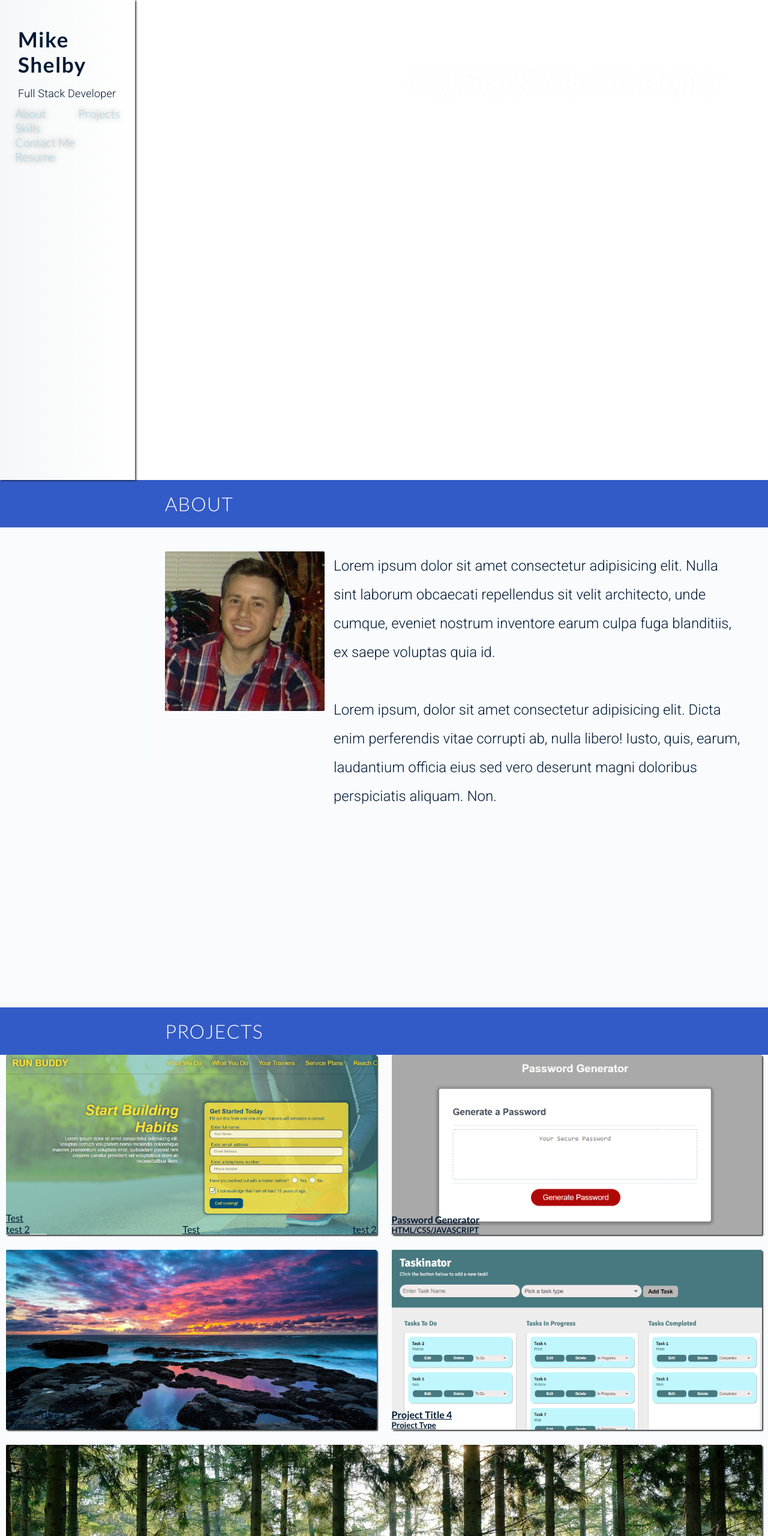
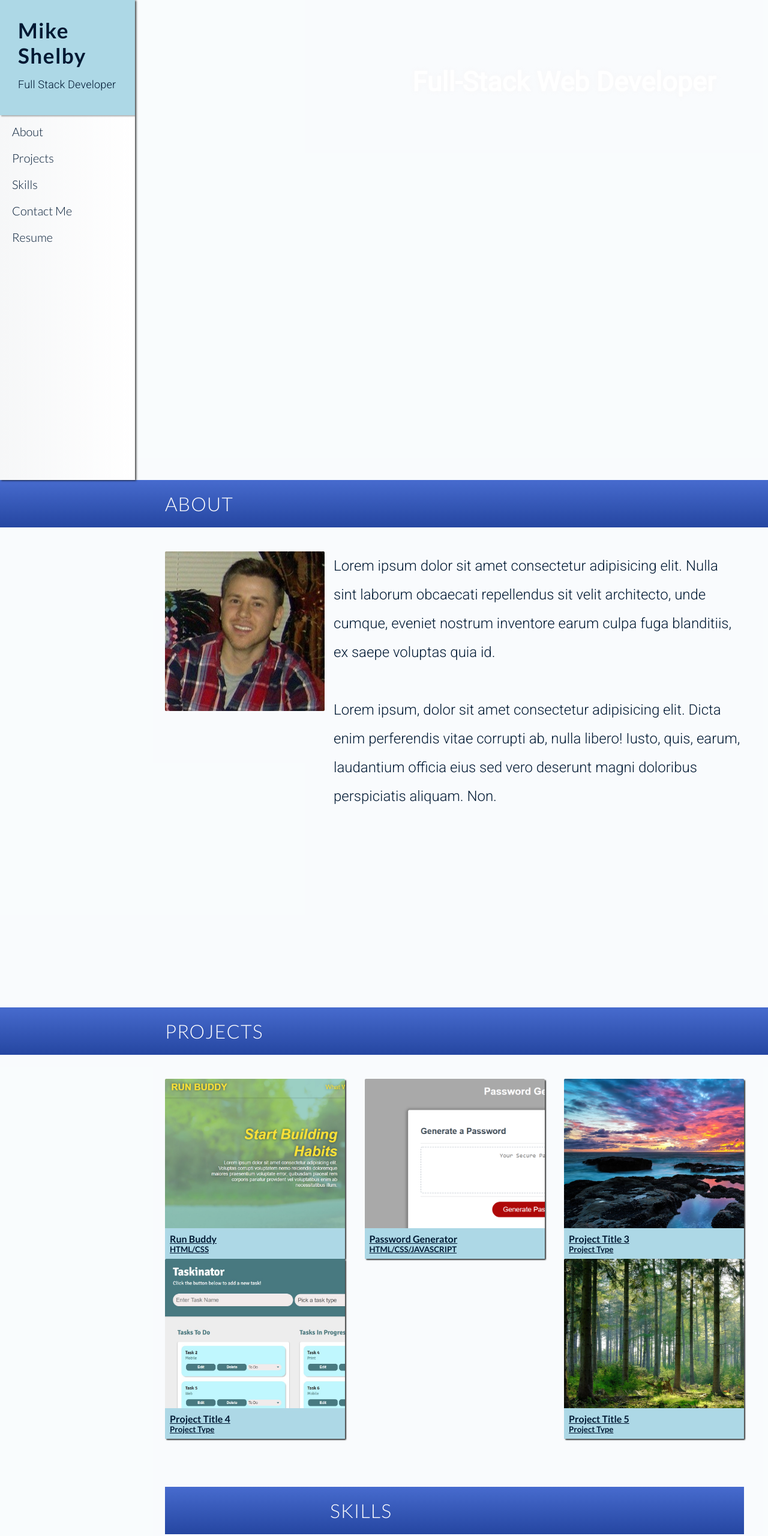
Before and after one commit to MikeGShelby/portfolio-v1, a plain HTML site: page index.html in a window 1280 px wide. Shown: the top 2560 px of the page at 60% size. Drawn offline with Linux system fonts and the light colour scheme.

Commit message:
replace projects grid section with flex

```diff
--- a/assets/css/style.css
+++ b/assets/css/style.css
@@ -1,6 +1,7 @@
 /*-- GLOBAL STYLES --*/
 :root {
     --primary-color:lightblue;
+    --primary-color-lighter:rgb(223, 240, 247);
     --secondary-color: #024e76;
     --tertiary-color: #001933;
     --background-color:#0f65c01a;
@@ -28,18 +29,17 @@
 }
 
 /*-- HEADER --*/
+/* side navigation menu */
 
-/* side navigation menu */
 .header {
-    height: 100%; /* 100% Full-height */
-    width: 225px; /* 0 width - change this with JavaScript */
+    height: 100%;
+    width: 225px;
     position: fixed; /* Stay in place */
     z-index: 1; /* Stay on top */
     top: 0; /* Stay at the top */
     left: 0;
     background-image: linear-gradient(to right, rgb(246, 247, 248) 0%, rgb(255, 255, 255) 100%);
     overflow-x: hidden; /* Disable horizontal scroll */
-    padding-top: 45px; /* Place content 60px from the top */
     transition: 0.5s; /* 0.5 second transition effect to slide in the sidenav */
     box-shadow: 2px 1px 3px rgb(0,0,0,.75);
   }
@@ -49,10 +49,16 @@
     letter-spacing: 1.5px;
     line-height: 2.6rem;
     font-family: var(--header-font);
-    /* color: var(--primary-color); */
     margin:0;
-    /* text-shadow: 0 0 10px rgba(0, 0, 0, 0.5); */
-    padding: 0px 30px;
+    padding: 30px 30px;
+    background-color: var(--primary-color-lighter);
+    /* transition: background-color .5s; */
+    transition: background-color .5s;
+}
+
+.header h1:hover {
+    background-color: var(--primary-color);
+    box-shadow: 2px 2px 2px rgba(0,0,0,.3);
 }
 
 .subheader-text {
@@ -63,32 +69,29 @@
     padding: 0px;
 }
 
-header nav ul {
-    display: flex;
-    flex-wrap:wrap;
-    justify-content: space-between;
-    align-items: center;
+.navigation ul {
     list-style: none;
+    /* padding-top:30px; */
 }
+
 .navigation a {
+    display:block;
     margin: 10px 15px;
     font-weight: lighter;
     font-size: 1.55vw;
-    text-shadow: 0 0 10px rgba(0, 0, 0, 0.5);
-    padding:10px;
+    padding:5px;
     border-radius: 1px;
+    width: 100%;
+    transition: padding .5s;
 }
 
 .navigation a:hover {
     background: var(--primary-color);
-    color: var(--secondary-color);
-    text-shadow: none;
-    padding:10px;
-    border-radius: 3px;
+    padding-left:60px;
 }
 
 header a {
-    color: var(--primary-color);
+    /* color: var(--primary-color); */
     text-decoration: none;
 }
 
@@ -107,7 +110,7 @@
 .hero-subtitle {
     width: 50%;
     text-align: center;
-    text-shadow: 0 0 10px rgba(252, 249, 249, 0.5);
+    text-shadow: 0 0 10px rgba(248, 245, 245, 0.75);
     padding:10px;
     justify-self: flex-end;
     align-self: flex-end;
@@ -129,36 +132,36 @@
     background-color: rgba(248, 251, 253, 0.849);
 }
 
-section {
-    padding:30px;
+.section-title-bg {
+    background-image: linear-gradient(to top, rgb(37, 70, 161) 0%, rgb(71, 107, 206) 100%);
 }
 
 .section-title {
-    background-color: rgb(51, 91, 199);
     color: white;
     letter-spacing: 1px;
     font-size: 32px;
     font-family: var(--header-font);
     font-weight: 100;
-    width:100vw;
     padding: 20px 0px 20px 275px;
-    scroll-behavior: smooth;
 }
 
+.section-content {
+    padding: 40px 40px 40px 275px;
+    min-height: 100vh;
+}
 
 /*-- SECTION: ABOUT ME --*/
-.bio-flex-wrapper {
+.about-content {
     display: flex;
     font-size: 1.5rem;
     font-weight:300;
     font-family: var(--paragraph-font);
     line-height: 3rem;
     flex-wrap:unset;
-    padding: 40px 40px 40px 275px;
-    height: 100vh;
+
 }
 
-.bio-flex-wrapper img {
+.about-content img {
     width: 266px;
     height: 266px;
     margin-bottom: 15px;
@@ -167,16 +170,18 @@
 }
 
 /*-- SECTION: PROJECTS --*/
-.sub-grid-wrapper {
-    display: grid;
-    gap:25px;
+.project-grid {
+    display: flex;
+    flex-wrap: wrap;
+    flex-flow: wrap;
+    justify-content: space-between;
+    /* gap:100px;
     grid-template-columns: 1fr 1fr;
     grid-template-rows:1fr 1fr 1fr;
     grid-template-areas:
     "project1 project2"
     "project3 project4"
-    "project5 project5";
-    padding:0px 10px;
+    "project5 project5"; */
     width: auto;
     min-height:550px;
 }
@@ -185,8 +190,9 @@
 .project {
     align-items: flex-end;
     justify-items: start;
-    position: relative;
+
     min-height:300px;
+    min-width: 300px;
     border-radius: 2px;
     box-shadow: 2px 2px 2px rgb(0,0,0,.75);
     transform: scale(1);
@@ -275,6 +281,13 @@
 
 /*-- SECTION: SKILLS --*/
 .skills-section {
+    padding: 40px 40px 40px 275px;
+    height: 100vh;
+
+}
+
+
+.skills-icons {
     display: flex;
     align-items:center;
     list-style-type: none;
@@ -383,20 +396,20 @@
         border: none;
     }
 
-    .bio-flex-wrapper {
+    .about-content {
         display: block;
         width: 100%;
     }
 
-    .bio-flex-wrapper img {
+    .about-content img {
         float: left;
     }
 
-    .sub-grid-wrapper {
+    .project-grid {
         display: block;
     }
 
-    .sub-grid-wrapper .project {
+    .project-grid .project {
         margin: 10px;
         height:200px;
         width: auto;
@@ -410,7 +423,13 @@
 
   /* MEDIA QUERY FOR MOBILE PHONES AND SMALLER */
   @media screen and (max-width: 575px) {
-    .bio-flex-wrapper img {
+    /* navigation side bar will be hidden on mobile device viewport.
+    Fix this so that it can be opened with a hamburger menu button */
+    .header {
+        display:none;
+    }
+
+    .about-content img {
         float: none;
     }
 
--- a/index.html
+++ b/index.html
@@ -20,12 +20,11 @@
     <body>
         <!-- HEADER -->
         <header class="header">
-            <a href="/">
+            <a href="/" class="title-link">
                 <h1>
                     Mike Shelby &#160; &#160;
                     <span class="subheader-text">Full Stack Developer</span>
                 </h1>
-
             </a>
             <!-- NAVIGATION -->
             <nav class="navigation">
@@ -43,16 +42,18 @@
                 </li>
 
                 <li>
-                    <a href="#contact-me">Contact Me</a>
+                    <a href="#contact">Contact Me</a>
                 </li>
 
                 <li>
                     <a href="https://www.linkedin.com/in/mikeshelby/" target="_blank">Resume</a>
                 </li>
                 </ul>
+
             </nav>
         </header>
 
+        <main class="main">
             <!-- HERO/JUMBOTRON -->
             <section class="hero">
                 <div class="hero-subtitle">
@@ -60,15 +61,16 @@
                 </div>
             </section>
 
-        <main class="main">
-            <!-- <section class="main-grid"> -->
+                <!-- SECTION: "ABOUT ME" -->
+                <section class="about-section">
 
-                <!-- SECTION: "ABOUT ME" -->
-                <div class="about-section content">
+                    <div class="section-title-bg">
                         <h3 id="about-me" class="section-title">ABOUT</h3>
-                    <div class="bio-flex-wrapper">
+                    </div>
+
+                    <div class="section-content about-content">
                         <img src="assets/images/self-image.jpg" alt="Mike Shelby"></img>
-                        <div class="bio-summary">
+                        <div class="about-summary">
                             <p>
                                 Lorem ipsum dolor sit amet consectetur adipisicing elit. Nulla sint laborum obcaecati repellendus sit velit architecto, unde cumque, eveniet nostrum inventore earum culpa fuga blanditiis, ex saepe voluptas quia id.
                             </p>
@@ -78,96 +80,99 @@
                             </p>
                         </div>
                     </div>
+                </section>
+
+
+                <!-- SECTION: "PROJECTS" -->
+                <section class="project-section">
+
+                    <div class="section-title-bg">
+                        <h3 id="projects" class="section-title">PROJECTS</h3>
                     </div>
 
+                    <div class="project-grid project-content section-content">
 
-                <!-- SECTION: "WORK" -->
-                <div class="project-section content">
-
-                    <h3 id="projects" class="section-title">PROJECTS</h3>
-
-                    <div class="sub-grid-wrapper">
-                        <a href="https://mikegshelby.github.io/run-buddy/" class="project-1 project test" target="_blank">
-
-                        <div>
-                            <p>Test</p>
-                            <p>test 2</p>
-                        </div>
-
-                            <p>Test</p>
-                            <p>test 2</p>
-
-
-
+                        <a href="https://mikegshelby.github.io/run-buddy/" class="project-1 project" target="_blank">
                             <div class="project-info">
                                 <div class="project-title">
                                     <h4>Run Buddy</h4>
                                     <h5>HTML/CSS</h5>
                                 </div>
-                                <div class="project-links">
-                                    <a src="#">View Source</a>
-                                    <a src="#">View Online</a>
+                            </div>
+                        </a>
+
+                        <a href="https://mikegshelby.github.io/password-generator/" class="project-2 project" target="_blank">
+                            <div class="project-info">
+                                <div class="project-title">
+                                    <h4>Password Generator</h4>
+                                    <h5>HTML/CSS/JAVASCRIPT</h5>
                                 </div>
                             </div>
                         </a>
 
-                        <a href="https://mikegshelby.github.io/password-generator/" class="project-2 project" target="_blank">
-                            <div class="project-title">
-                                <h4>Password Generator</h4>
-                                <h5>HTML/CSS/JAVASCRIPT</h5>
-                            </div>
-                        </a>
-
                         <a href="https://github.com/MikeGShelby?tab=repositories" class="project-3 project" target="_blank">
+                            <div class="project-info">
                                 <div class="project-title">
                                     <h4>Project Title 3</h4>
                                     <h5>Project Type</h5>
                                 </div>
+                            </div>
                         </a>
 
                         <a href="https://mikegshelby.github.io/taskinator/" class="project-4 project" target="_blank">
+                            <div class="project-info">
                                 <div class="project-title">
                                     <h4>Project Title 4</h4>
                                     <h5>Project Type</h5>
                                 </div>
+                            </div>
                         </a>
 
                         <a href="https://github.com/MikeGShelby?tab=repositories" class="project-5 project" target="_blank">
+                            <div class="project-info">
                                 <div class="project-title">
                                     <h4>Project Title 5</h4>
                                     <h5>Project Type</h5>
                                 </div>
+                            </div>
                         </a>
+
                     </div>
+                </section>
+
+                <!-- SECTION: "SKILLS" -->
+                <div class="skills-section content">
+
+                    <div class="section-title-bg">
+                        <h3 id="skills" class="section-title">SKILLS</h3>
                     </div>
 
-                <!-- SECTION: "SKILLS" -->
-                <div id="skills" class="section-title">
-                    <h3>Skills</h3>
-                </div>
-
-                <div class="skills-section content">
-
+                    <div class="skill-icons">
                         <img src="assets/images/html5.png" alt="HTML5-logo"></img>
                         <img src="assets/images/css3.png" alt="CSS3-logo"></img>
                         <img src="assets/images/javascript.png" alt="javascript-logo"></img>
                         <img src="assets/images/github.png" alt="github-logo"></img>
                         <img src="assets/images/photoshop.png" alt="photoshop-logo"></img>
-
+                    </div>
                 </div>
 
                 <!-- SECTION: "CONTACT ME" -->
-                <div id="contact-me" class="section-title">
-                    <h3>Contact Me</h3>
+                <div class="contact-section">
+
+                    <div class="section-content">
+                        <div class="section-title-bg">
+                            <h3 id="contact" class="section-title">CONTACT</h3>
                         </div>
 
-                <div class="contact-section content">
+                        <div class="contact-links">
                             <ul>
                                 <li><a href="tel:555.555.5555">555.555.5555</a></li>
                                 <li><a href="mailto:mikegshelby@gmail.com">mikegshelby@gmail.com</a></li>
                                 <li><a href="https://github.com/MikeGShelby" target="_blank">GitHub</a></li>
                                 <li><a href="https://www.linkedin.com/in/mikeshelby/" target="_blank">Linkedin</a></li>
                             </ul>
+                        </div>
+                    </div>
                 </div>
 
             </section>
```
Lines whose indentation alone changed are shown as unchanged.
